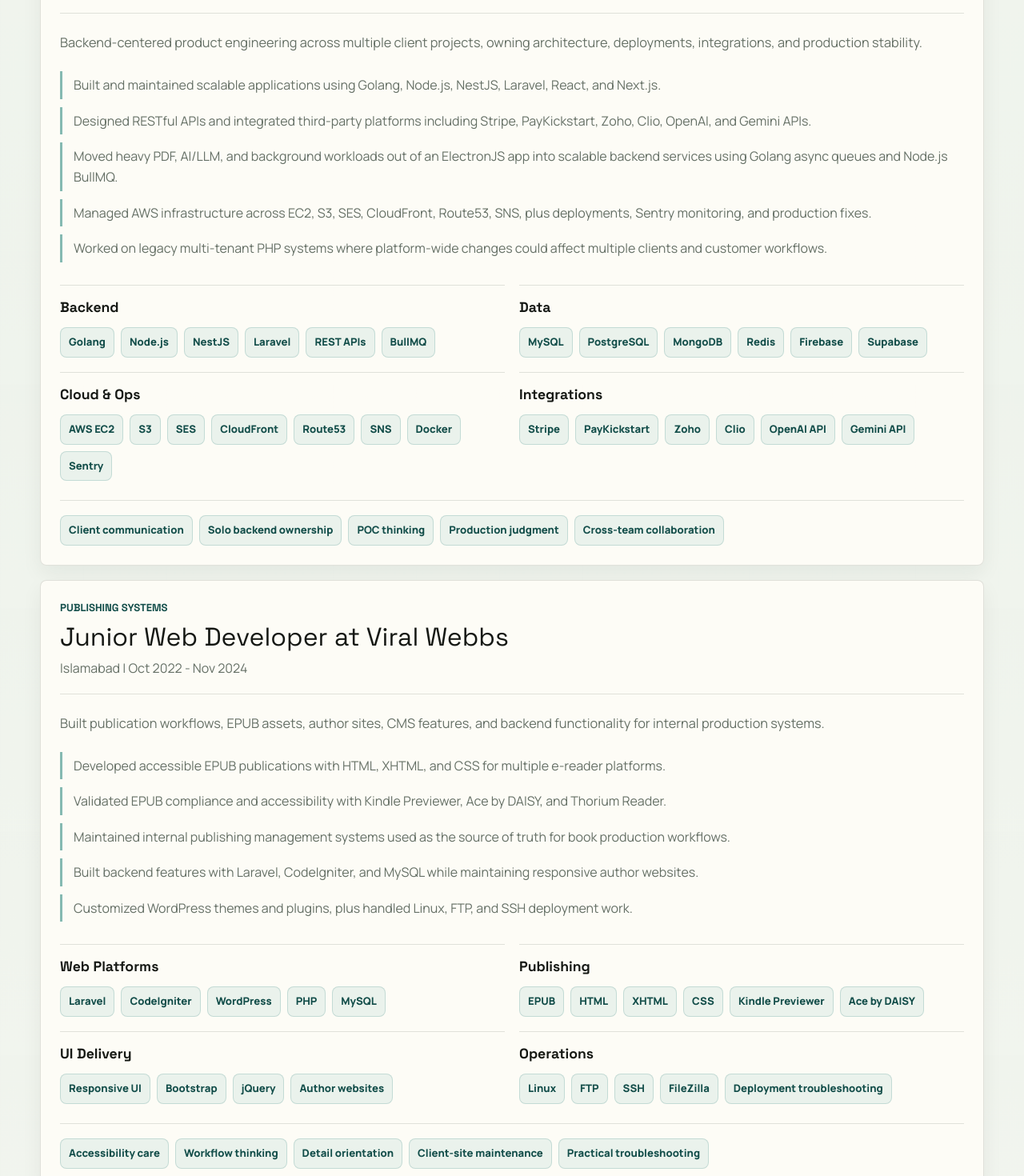
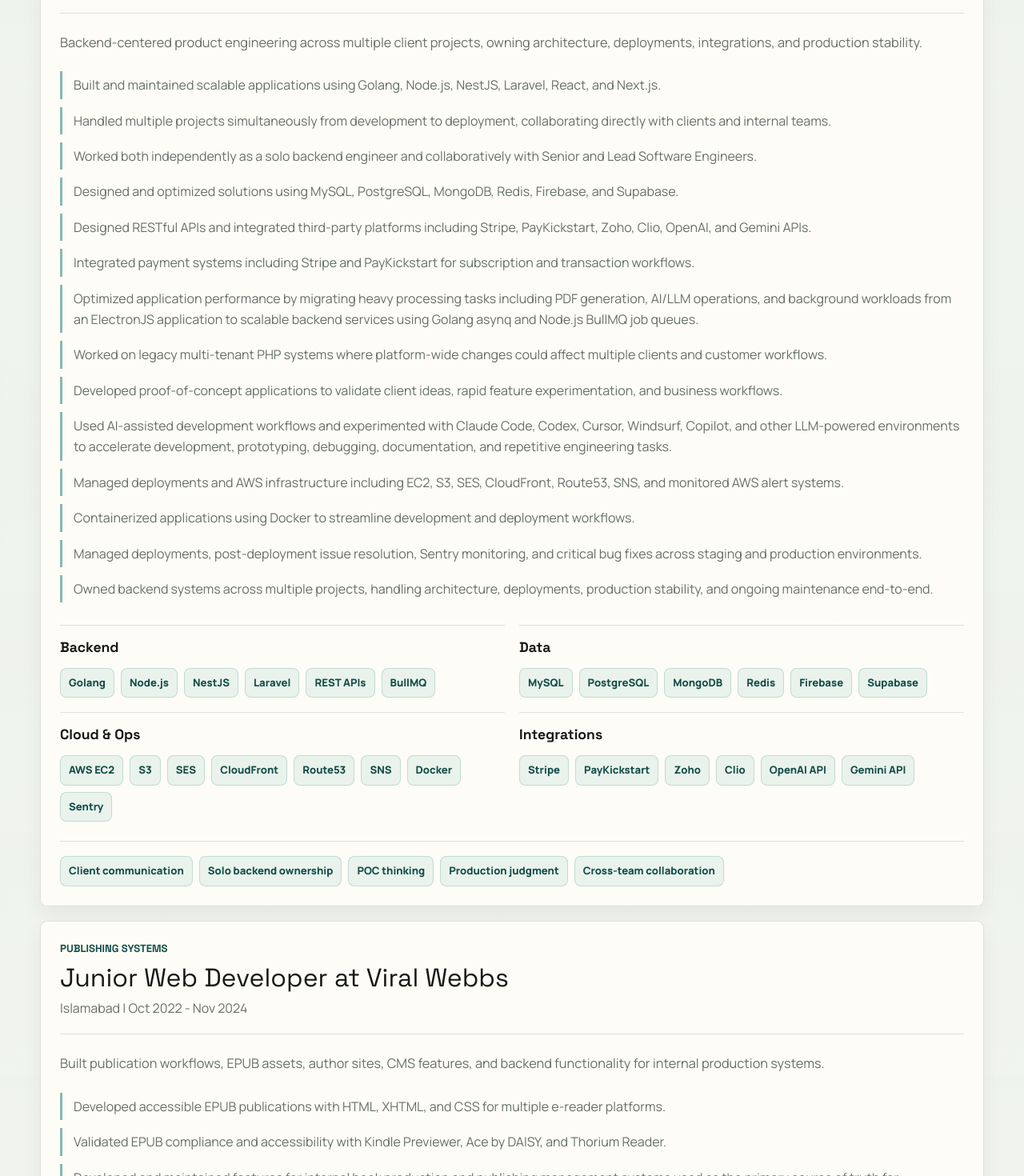
Before and after one commit to sudo-hassan-zahid/my-portfolio, a Next.js app: page / in a window 1280 px wide. Shown: the part 2760-4230 px from the top of the page at 80% size. Built offline with nearby package versions, Linux system fonts and the light colour scheme.

Commit message:
Add full CV job descriptions

```diff
--- a/src/app/page.tsx
+++ b/src/app/page.tsx
@@ -93,10 +93,19 @@
       "Backend-centered product engineering across multiple client projects, owning architecture, deployments, integrations, and production stability.",
     achievements: [
       "Built and maintained scalable applications using Golang, Node.js, NestJS, Laravel, React, and Next.js.",
+      "Handled multiple projects simultaneously from development to deployment, collaborating directly with clients and internal teams.",
+      "Worked both independently as a solo backend engineer and collaboratively with Senior and Lead Software Engineers.",
+      "Designed and optimized solutions using MySQL, PostgreSQL, MongoDB, Redis, Firebase, and Supabase.",
       "Designed RESTful APIs and integrated third-party platforms including Stripe, PayKickstart, Zoho, Clio, OpenAI, and Gemini APIs.",
-      "Moved heavy PDF, AI/LLM, and background workloads out of an ElectronJS app into scalable backend services using Golang async queues and Node.js BullMQ.",
-      "Managed AWS infrastructure across EC2, S3, SES, CloudFront, Route53, SNS, plus deployments, Sentry monitoring, and production fixes.",
+      "Integrated payment systems including Stripe and PayKickstart for subscription and transaction workflows.",
+      "Optimized application performance by migrating heavy processing tasks including PDF generation, AI/LLM operations, and background workloads from an ElectronJS application to scalable backend services using Golang asynq and Node.js BullMQ job queues.",
       "Worked on legacy multi-tenant PHP systems where platform-wide changes could affect multiple clients and customer workflows.",
+      "Developed proof-of-concept applications to validate client ideas, rapid feature experimentation, and business workflows.",
+      "Used AI-assisted development workflows and experimented with Claude Code, Codex, Cursor, Windsurf, Copilot, and other LLM-powered environments to accelerate development, prototyping, debugging, documentation, and repetitive engineering tasks.",
+      "Managed deployments and AWS infrastructure including EC2, S3, SES, CloudFront, Route53, SNS, and monitored AWS alert systems.",
+      "Containerized applications using Docker to streamline development and deployment workflows.",
+      "Managed deployments, post-deployment issue resolution, Sentry monitoring, and critical bug fixes across staging and production environments.",
+      "Owned backend systems across multiple projects, handling architecture, deployments, production stability, and ongoing maintenance end-to-end.",
     ],
     categories: [
       {
@@ -136,9 +145,11 @@
     achievements: [
       "Developed accessible EPUB publications with HTML, XHTML, and CSS for multiple e-reader platforms.",
       "Validated EPUB compliance and accessibility with Kindle Previewer, Ace by DAISY, and Thorium Reader.",
-      "Maintained internal publishing management systems used as the source of truth for book production workflows.",
-      "Built backend features with Laravel, CodeIgniter, and MySQL while maintaining responsive author websites.",
-      "Customized WordPress themes and plugins, plus handled Linux, FTP, and SSH deployment work.",
+      "Developed and maintained features for internal book production and publishing management systems used as the primary source of truth for publication workflows.",
+      "Maintained and enhanced author websites with a focus on responsiveness, usability, and performance.",
+      "Built backend features using Laravel, CodeIgniter, and MySQL.",
+      "Customized WordPress themes and plugins based on project requirements.",
+      "Managed deployments, troubleshooting, and server-side operations through Linux, FTP, and SSH environments.",
     ],
     categories: [
       {
```
